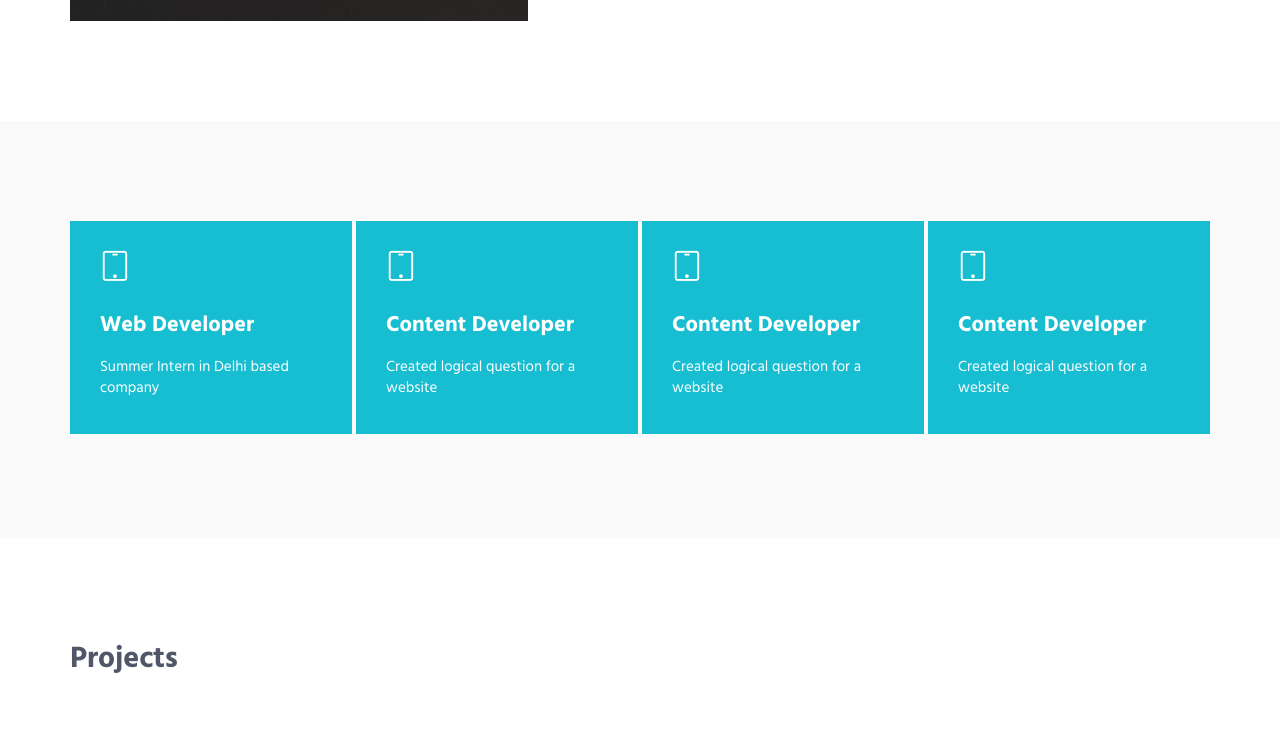
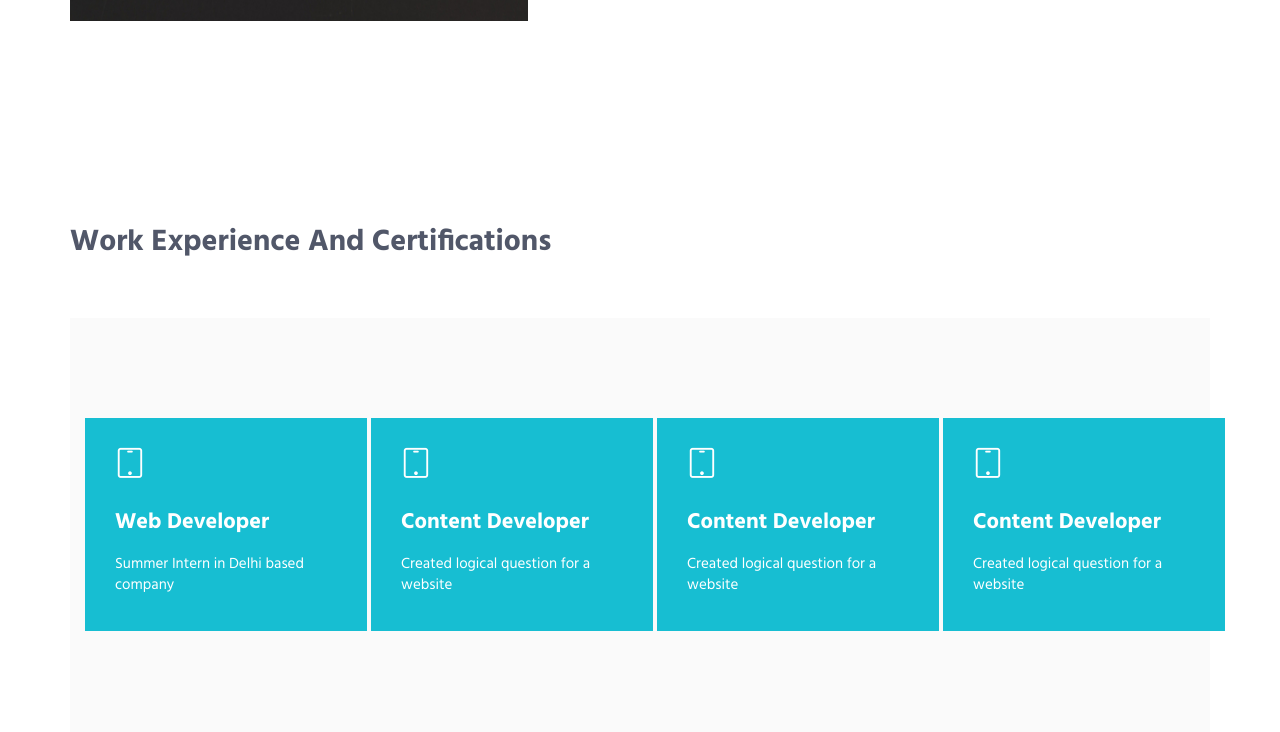
Before and after one commit to anshumansing/anshumansing.github.io, a plain HTML site: page index.html in a window 1280 px wide. Shown: the part 1340-2072 px from the top of the page. Drawn offline with Linux system fonts and the light colour scheme.

Commit message:
Update index.html

```diff
--- a/index.html
+++ b/index.html
@@ -145,6 +145,12 @@
 
         <!-- Experience -->
         <div id="experience">
+            <div class="container content-lg">
+                <div class="row margin-b-40">
+                    <div class="col-sm-6">
+                        <h2>Work Experience And Certifications</h2>
+                    </div>
+                </div>
             <div class="bg-color-sky-light" data-auto-height="true">
                 <div class="container content-lg">
                     <div class="row row-space-2 margin-b-4">
```
